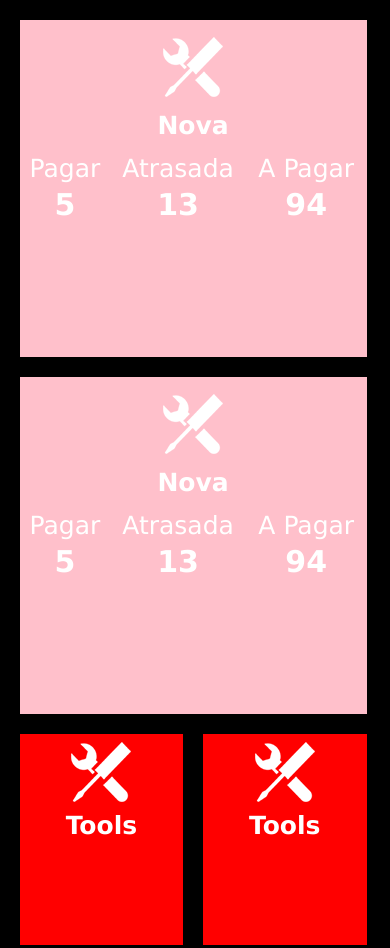
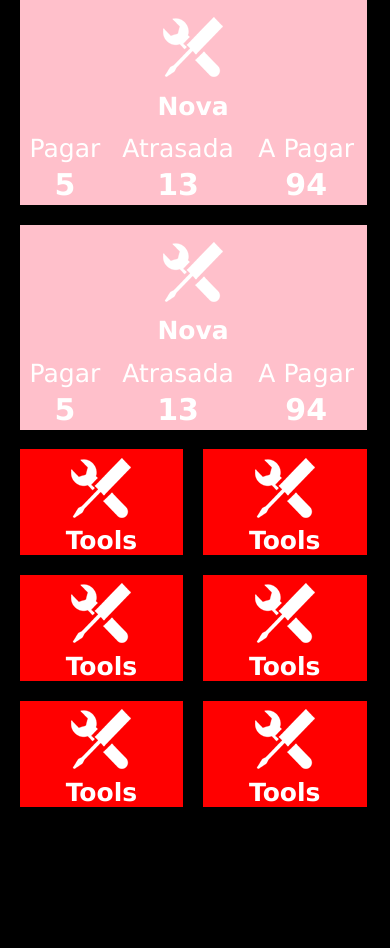
Before and after one commit to magnosfire/daycontrol, a plain HTML site: page mobile.html in a window 390 px wide. Shown: the top 948 px of the page. After the commit the page ends 844 px from the top, so only its background shows below. Drawn offline with Linux system fonts and the light colour scheme.

Commit message:
mobile v0.49
Varios bugs

```diff
--- a/mobile.html
+++ b/mobile.html
@@ -9,7 +9,8 @@
 	<body>
 
 		<div class="div-background">
-			<div class="div-background">
+			<div class="div-header"></div>
+			<div class="div-content">
 				<div class="div-square-double">
 					<img class="img-square-double" src="static/images/toolsmobile.png"></img>
 					<p class="title-square"> Nova</p>
--- a/static/css/mobile.css
+++ b/static/css/mobile.css
@@ -14,11 +14,23 @@ body{
 	font-size:16px;
 }
 
+.div-header{
+	width:100%;
+	height:5%;
+	background-color:black;
+	float:left;
+}
+
+.div-content{
+	width:100%;
+	height:95;
+	float:left;
+}
+
 .div-background{
 	width:100%;
 	height:100%;
 	background-color:black;
-	position:absolute;
 	display:table;
 }
 
@@ -27,8 +39,8 @@ body{
 	width:42%;
 	background-color:red;
 	float:left;
-	height:25%;
-	margin-top:5%;
+	height:45%;
+	margin-bottom:5%
 }
 
 .div-square-double{
@@ -37,7 +49,7 @@ body{
 	background-color:pink;
 	float:left;
 	height:40%;
-	margin-top:5%;
+	margin-bottom:5%
 }
 
 .size-table{
```
